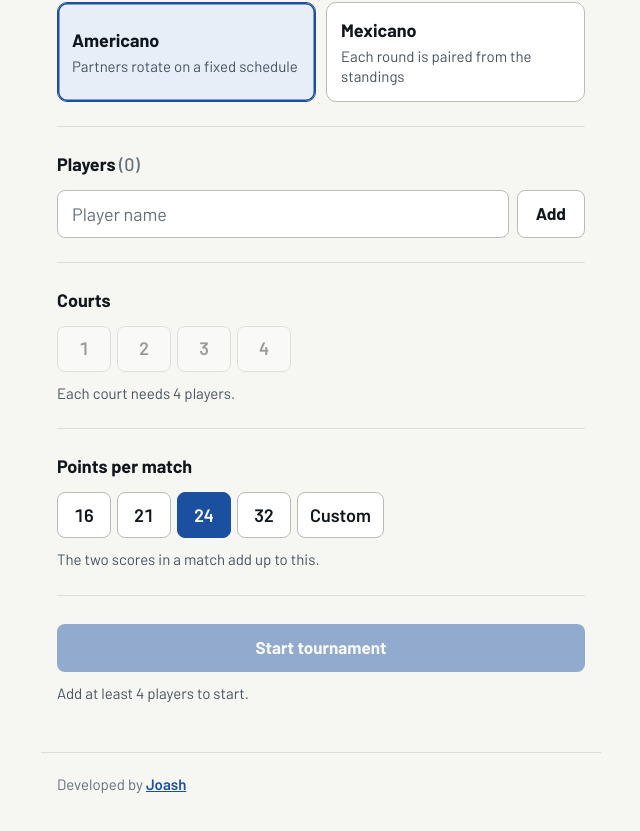
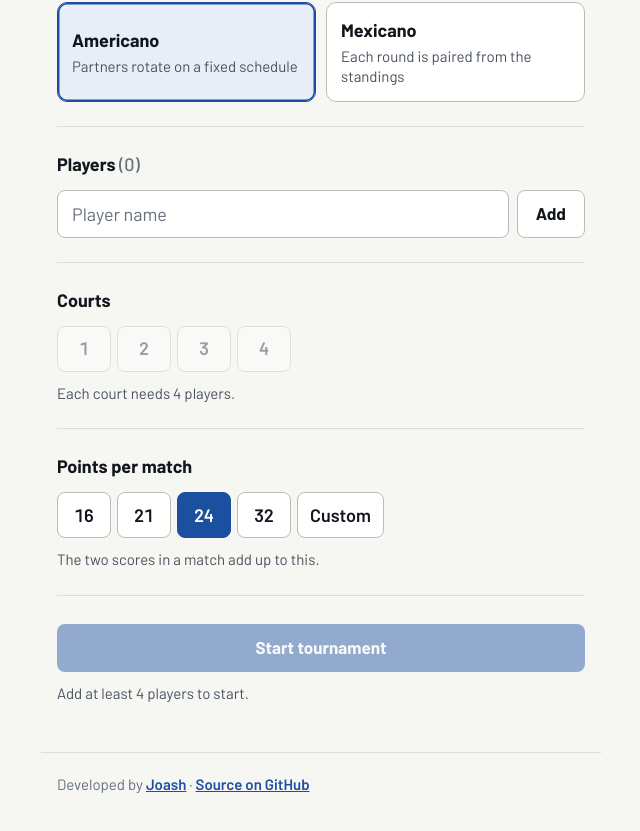
Before and after one commit to joashrajin/Americano-Padel, a website: page public/index.html in a window 1280 px wide. Shown: the part 289-1120 px from the top of the page, without its empty margins (319-959 px from the left). Drawn offline with Linux system fonts and the light colour scheme.

Commit message:
Link the GitHub repo in the footer, next to the author credit (#9)

```diff
--- a/public/index.html
+++ b/public/index.html
@@ -324,7 +324,7 @@
 </header>
 
 <main id="app" tabindex="-1"></main>
-<footer class="site-footer">Developed by <a href="https://joash.blog" target="_blank" rel="noopener">Joash</a></footer>
+<footer class="site-footer">Developed by <a href="https://joash.blog" target="_blank" rel="noopener">Joash</a> · <a href="https://github.com/joashrajin/Americano-Padel" target="_blank" rel="noopener">Source on GitHub</a></footer>
 <div class="toast" id="toast" role="status" aria-live="polite"></div>
 
 <script>
```
